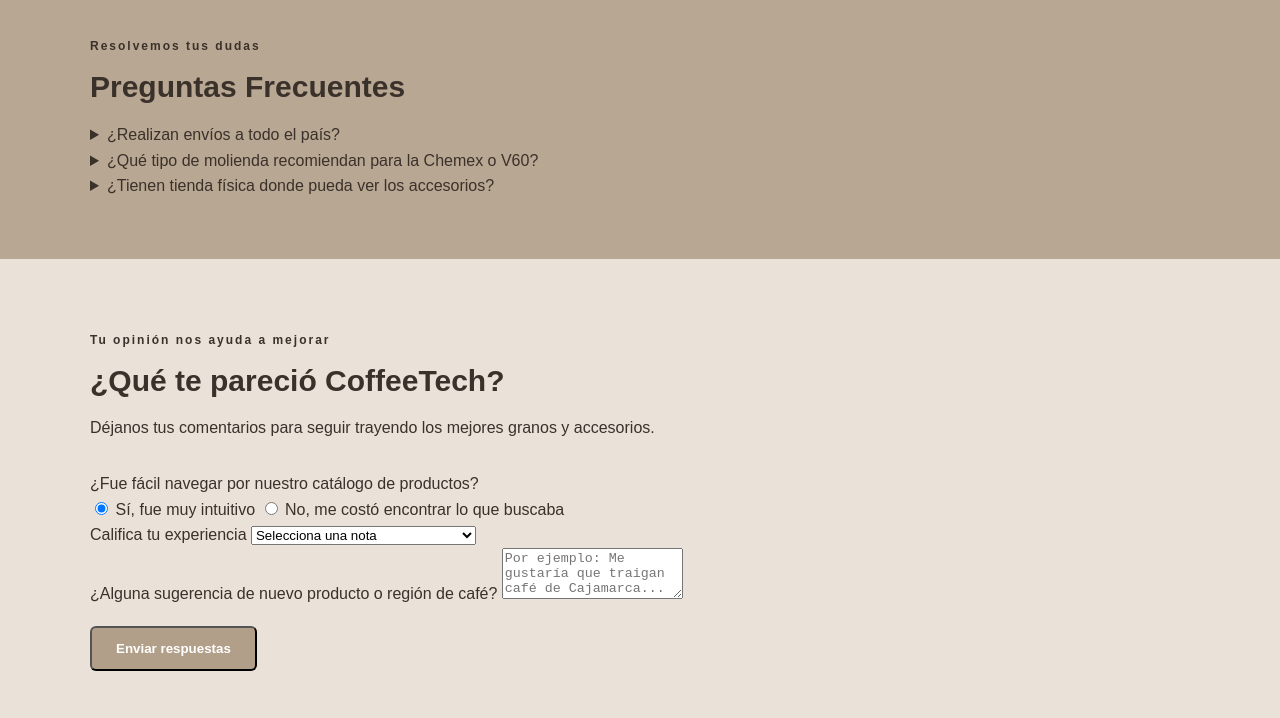
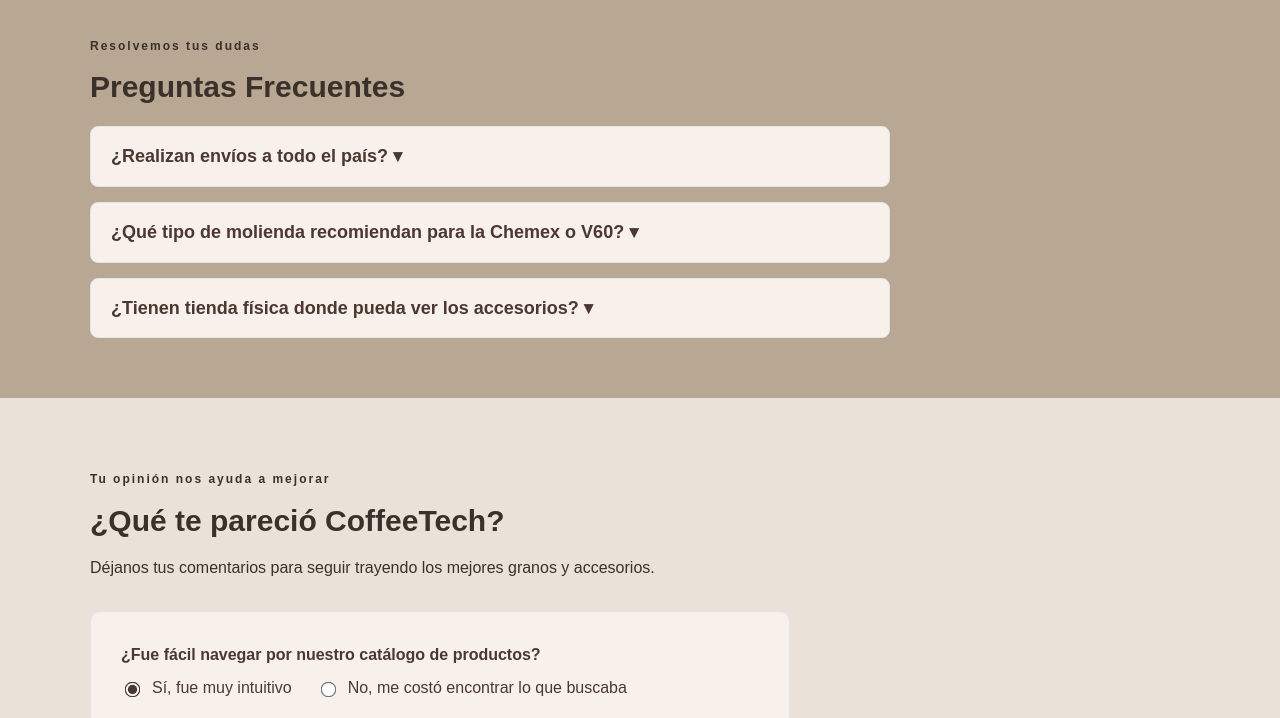
Before and after one commit to Y0SHIK11/y0shik11.github.io, a plain HTML site: page index.html in a window 1280 px wide. Shown: the part 1830-2548 px from the top of the page. Drawn offline with Linux system fonts and the light colour scheme; a web font is replaced by a local one.

Commit message:
Actualizar estilos.css

```diff
--- a/css/estilos.css
+++ b/css/estilos.css
@@ -324,3 +324,106 @@ h2 {
     }
 
 }
+
+/* =========================================
+   ESTILOS PARA PREGUNTAS FRECUENTES (FAQ)
+   ========================================= */
+.faq-contenedor {
+    display: flex;
+    flex-direction: column;
+    gap: 15px;
+    max-width: 800px;
+    margin-top: 20px;
+}
+
+.faq-item {
+    background-color: #f8f1eb;
+    border: 1px solid #dde5e8;
+    border-radius: 8px;
+    padding: 15px 20px;
+}
+
+.faq-item summary {
+    font-weight: bold;
+    font-size: 18px;
+    color: #4a3831;
+    cursor: pointer;
+    list-style: none; /* Oculta la flecha nativa en algunos navegadores */
+}
+
+/* Reutiliza tu ::after del menú para la flecha desplegable */
+.faq-item summary::after {
+    content: " ▾";
+}
+
+.faq-item p {
+    margin: 15px 0 0 0;
+    padding-top: 15px;
+    border-top: 1px solid #eae1d8;
+    color: #536574;
+}
+
+/* =========================================
+   ESTILOS PARA EL FORMULARIO / ENCUESTA
+   ========================================= */
+.formulario {
+    max-width: 700px;
+    background-color: #f8f1eb;
+    border: 1px solid #dde5e8;
+    border-radius: 10px;
+    padding: 30px;
+    margin-top: 20px;
+}
+
+.grupo-form {
+    margin-bottom: 20px;
+    display: flex;
+    flex-direction: column;
+    gap: 8px;
+}
+
+.grupo-form label {
+    font-weight: bold;
+    color: #4a3831;
+}
+
+.opciones-radio {
+    display: flex;
+    align-items: center;
+    gap: 10px;
+    flex-wrap: wrap;
+}
+
+.opciones-radio label {
+    font-weight: normal;
+    cursor: pointer;
+    margin-right: 15px;
+}
+
+.formulario input[type="text"],
+.formulario select,
+.formulario textarea {
+    width: 100%;
+    padding: 12px;
+    border: 1px solid #b19f89;
+    border-radius: 6px;
+    font-family: inherit;
+    background-color: #ffffff;
+    color: #3b312b;
+}
+
+.formulario input[type="radio"] {
+    accent-color: #4a3831;
+    transform: scale(1.2);
+}
+
+.formulario textarea {
+    resize: vertical;
+}
+
+/* Ajustes del formulario para celulares */
+@media (max-width: 700px) {
+    .formulario {
+        padding: 20px;
+    }
+}
```
